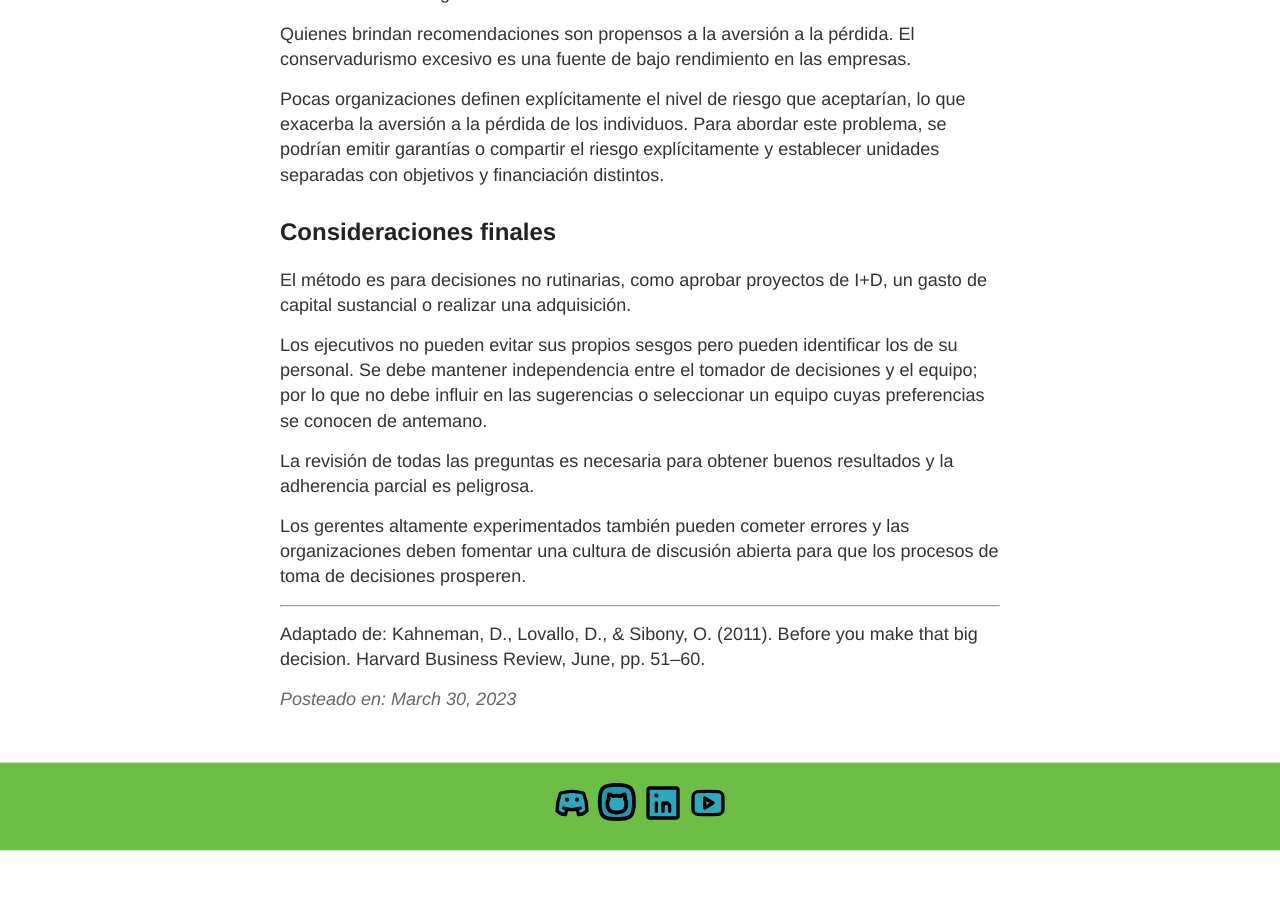
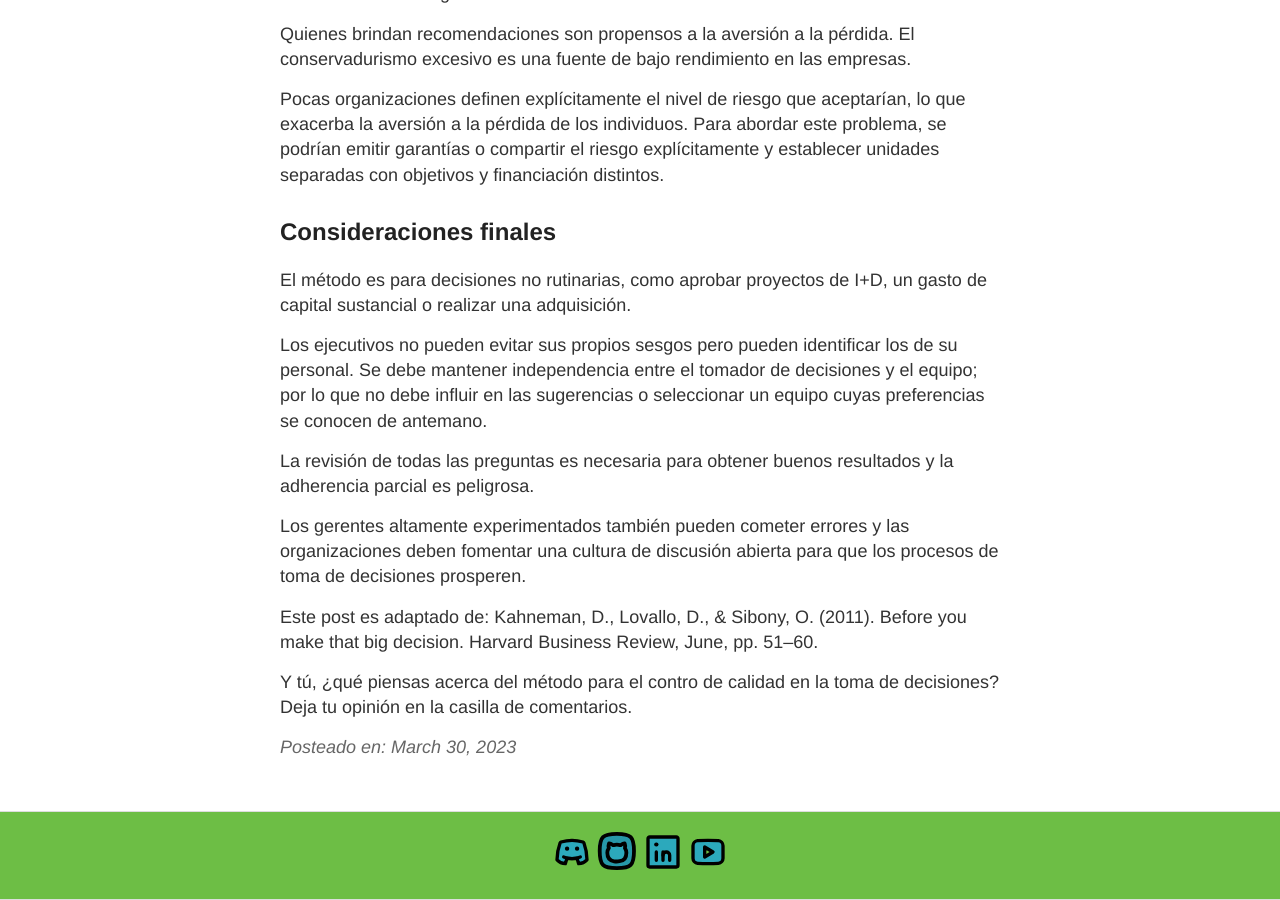
Before and after one commit to carlosjavieruribemartes/mejor_explicado, a Jekyll site: the page built from _posts/2023-3-30-QC-in-Decision-making.md, in a window 1280 px wide and 900 px high, scrolled down 4672 px. Built offline with Jekyll 4.4.1, drawn with Linux system fonts in a browser that asks for light colours; comment, search, counter and statistics services are not loaded; before the commit the page ends 5523 px from its top, so only the background shows below that.

Commit message:
QC in DM

```diff
--- a/_posts/2023-3-30-QC-in-Decision-making.md
+++ b/_posts/2023-3-30-QC-in-Decision-making.md
@@ -150,6 +150,6 @@ La revisión de todas las preguntas es necesaria para obtener buenos resultados
 
 Los gerentes altamente experimentados también pueden cometer errores y las organizaciones deben fomentar una cultura de discusión abierta para que los procesos de toma de decisiones prosperen.
 
----
+Este post es adaptado de: Kahneman, D., Lovallo, D., & Sibony, O. (2011). Before you make that big decision. Harvard Business Review, June, pp. 51–60.
 
-Adaptado de: Kahneman, D., Lovallo, D., & Sibony, O. (2011). Before you make that big decision. Harvard Business Review, June, pp. 51–60.
+Y tú, ¿qué piensas acerca del método para el contro de calidad en la toma de decisiones? Deja tu opinión en la casilla de comentarios.
```
